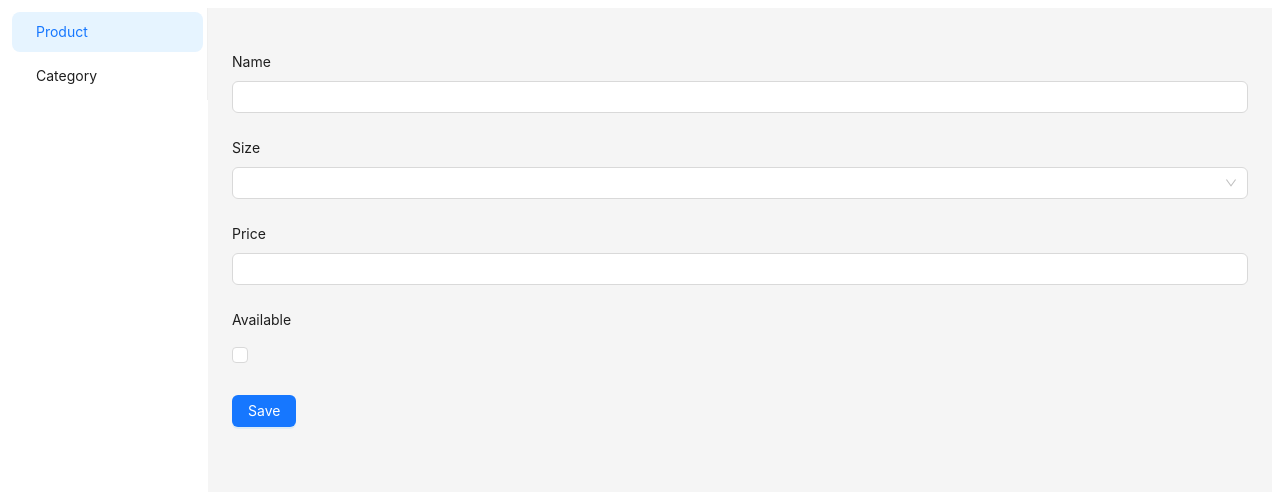
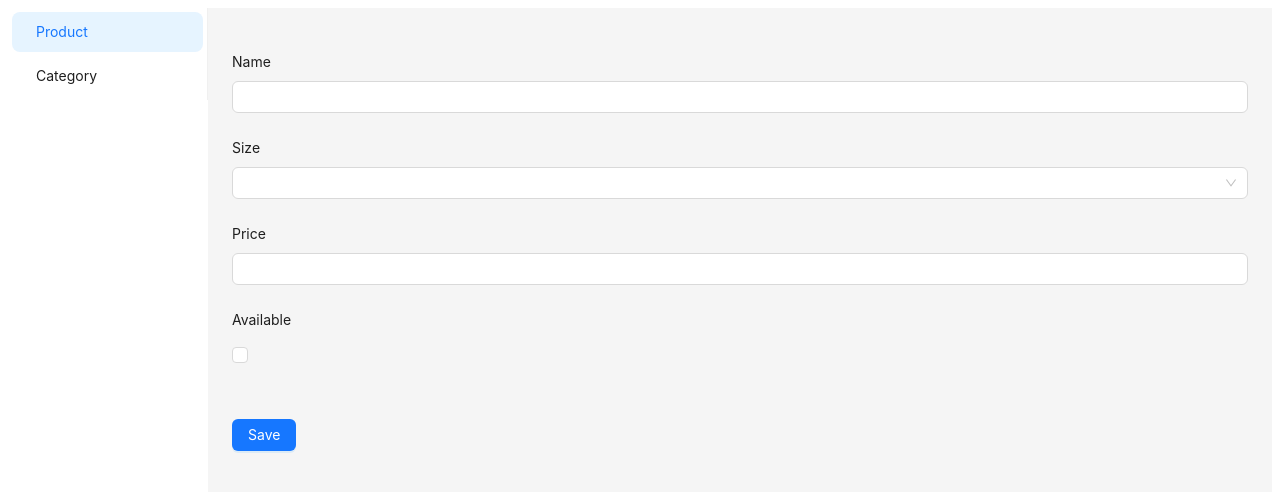
Before and after one commit to jakub-wizner/Form-Editor, a React (Vite) app: page / in a window 1280 px wide. Both pictures are taken after a click on the item "Product". Shown: the top 492 px of the page. Built offline with nearby package versions, Linux system fonts and the light colour scheme.

Commit message:
fix(Checkbox): Sends true when checked and false is set as its initial value

```diff
--- a/src/components/ElementForm.tsx
+++ b/src/components/ElementForm.tsx
@@ -19,6 +19,8 @@ const ElementForm: React.FC<ElementFormProps> = ({ config, onSubmit }) => {
 
       if (values.category) {
         delete values['product.available'];
+      } else if (values['product.available']) {
+        values['product.available'] = values['product.available'] === 'on';
       }
 
       onSubmit(values);
@@ -44,9 +46,9 @@ const ElementForm: React.FC<ElementFormProps> = ({ config, onSubmit }) => {
             </Select>
           )}
           {field.type === 'bool' && (
-            <Checkbox.Group>
-              <Checkbox value={field.translationKey} />
-            </Checkbox.Group>
+            <Form.Item name={field.translationKey} valuePropName='checked' initialValue={false}>
+              <Checkbox />
+            </Form.Item>
           )}
         </Form.Item>
       ))}
```
